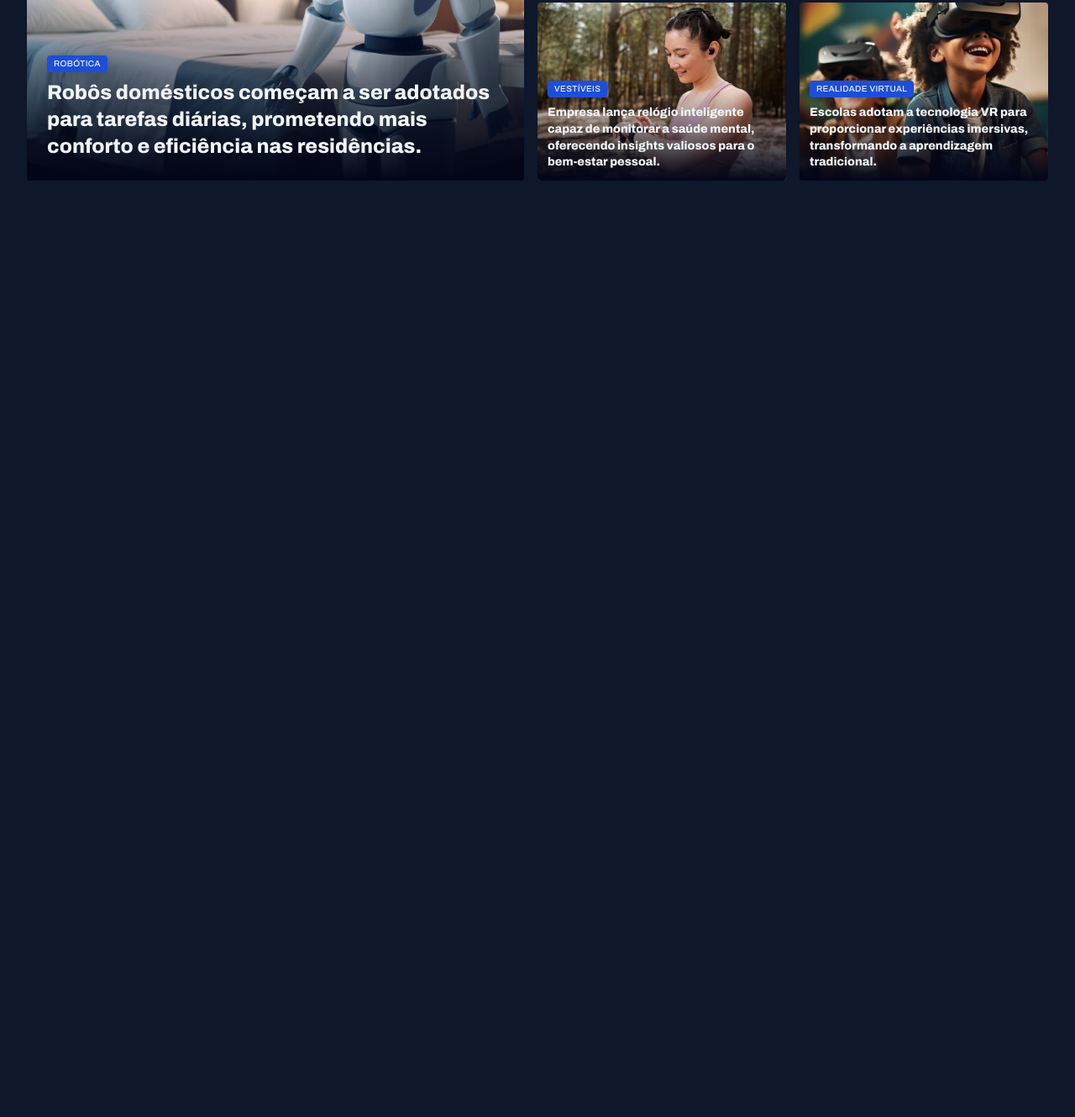
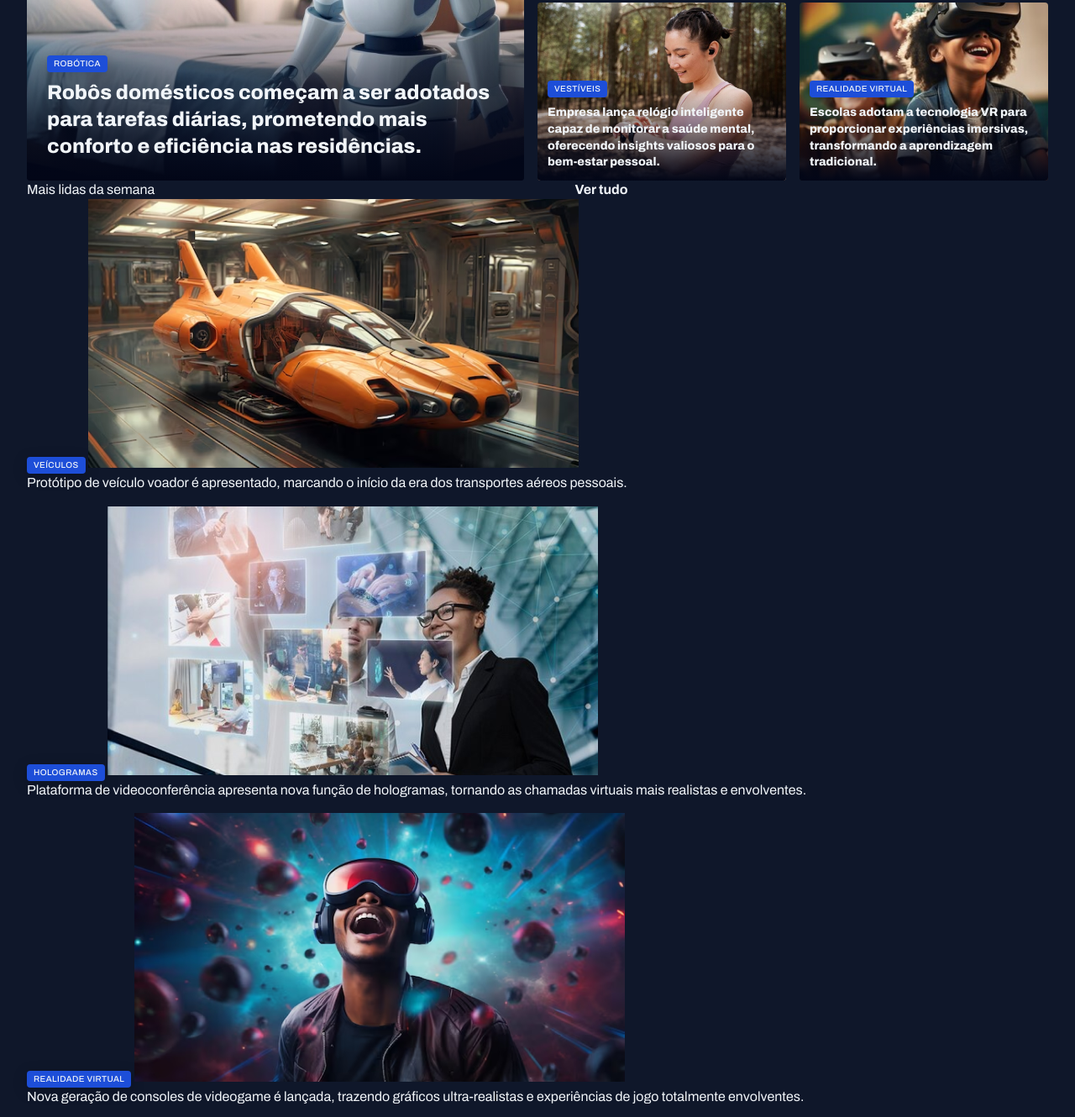
Before and after one commit to GabrielDittz/portal-de-noticias, a plain HTML site: page index.html in a window 1280 px wide. Shown: the part 380-1710 px from the top of the page at 84% size. Before the commit the page ends 800 px from the top, so only its background shows below. Drawn offline with Linux system fonts and the light colour scheme.

Commit message:
structuring the section most read

```diff
--- a/index.html
+++ b/index.html
@@ -86,6 +86,40 @@
                 </figure>
             </div>
         </section>
+        <section id="weekly">
+            <header class="grid grid-flow-col">
+                <h3>Mais lidas da semana</h3>
+                <a href="#" class="grid grid-flow-col">
+                    <strong>Ver tudo</strong>
+                    <span></span>
+                </a>
+            </header>
+            <div class="grid gap-16">
+                <figure>
+                    <span class="content-tag">Veículos</span>
+                    <img src="assets/images/Image 06.png" alt="">
+                    <p>Protótipo de veículo voador é apresentado, marcando o início da era dos transportes aéreos
+                        pessoais.</p>
+                </figure>
+                <figure>
+                    <span class="content-tag">Hologramas</span>
+                    <img src="assets/images/Image 07.png" alt="">
+                    <p>Plataforma de videoconferência apresenta nova função de hologramas, tornando as chamadas virtuais
+                        mais realistas e envolventes.</p>
+                </figure>
+                <figure>
+                    <span class="content-tag">Realidade Virtual</span>
+                    <img src="assets/images/Image 08.png" alt="">
+                    <p>Nova geração de consoles de videogame é lançada, trazendo gráficos ultra-realistas e experiências
+                        de jogo totalmente envolventes.</p>
+                </figure>
+                <figure>
+                    <span class="content-tag">Internet</span>
+                    <img src="assets/images/Image 09.png" alt="">
+                    <p>Projeto busca oferecer internet de alta velocidade em áreas remotas através de satélites.</p>
+                </figure>
+            </div>
+        </section>
     </main>
 </body>
 
```
